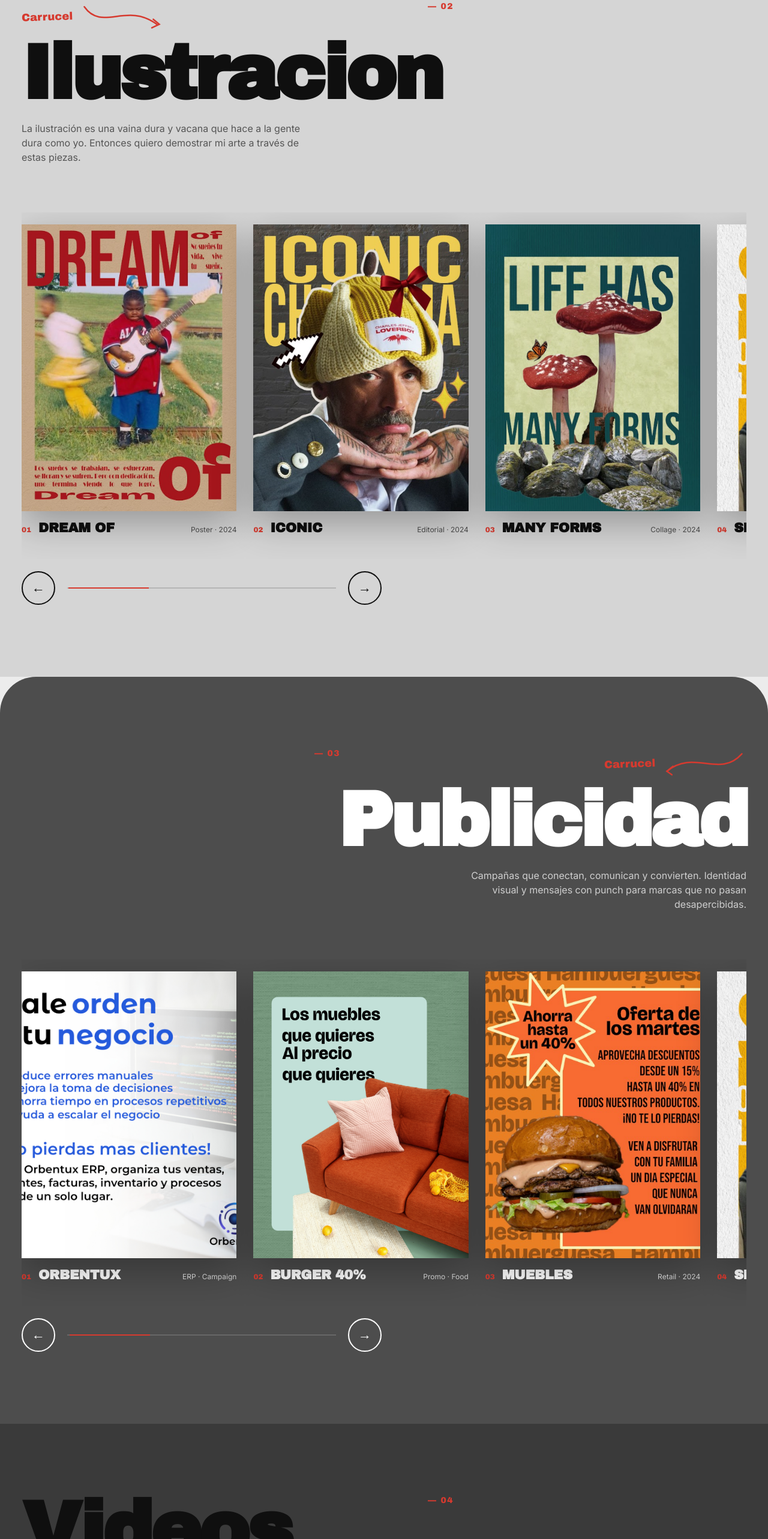
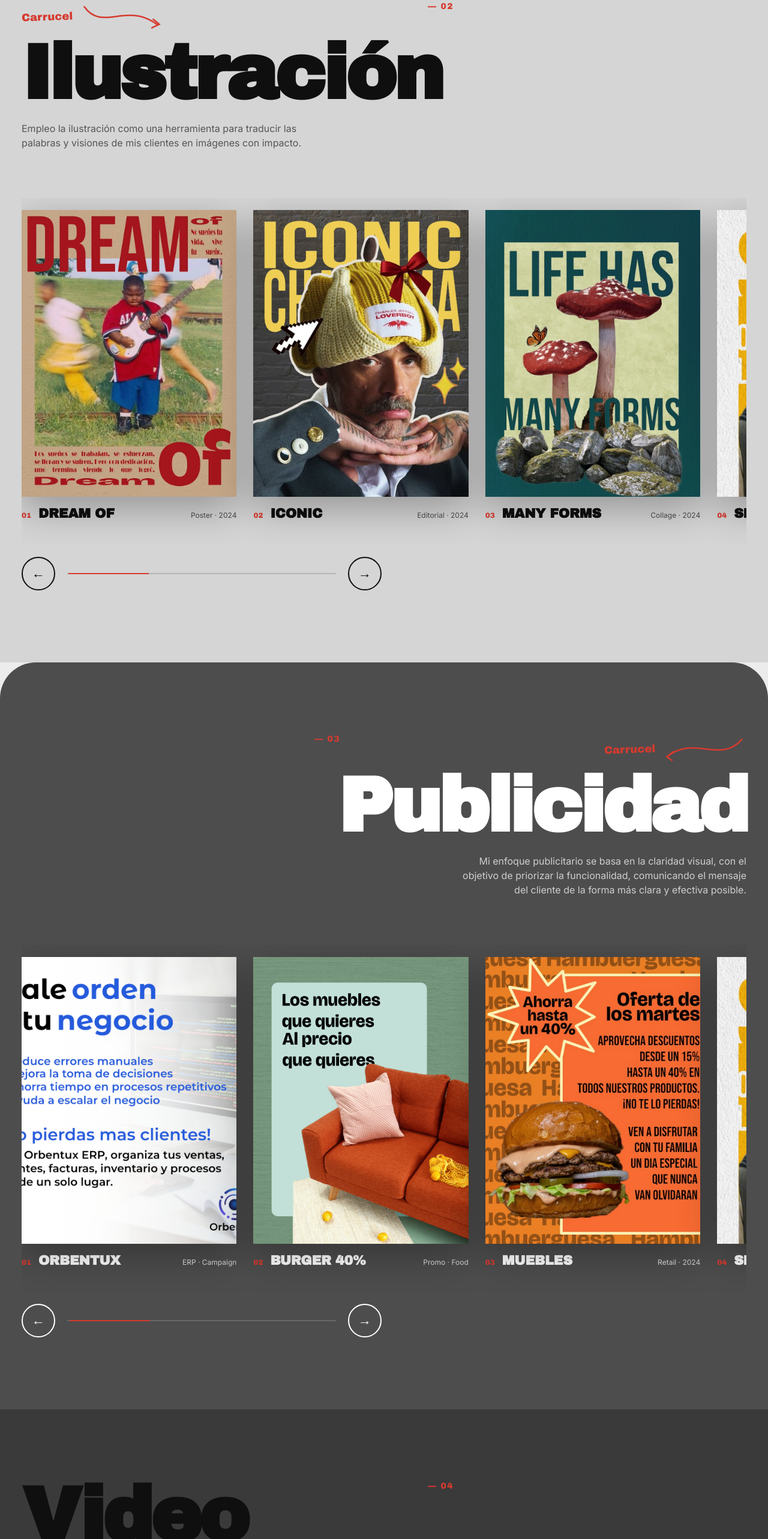
Before and after one commit to DavidASD04/Alan-web, a plain HTML site: page index.html in a window 1280 px wide. Shown: the part 917-3482 px from the top of the page at 60% size. Drawn offline with Linux system fonts and the light colour scheme.

Commit message:
Update index.html

```diff
--- a/index.html
+++ b/index.html
@@ -52,7 +52,7 @@
       <li><a href="#hero" data-num="01">Inicio</a></li>
       <li><a href="#ilustracion" data-num="02">Ilustración</a></li>
       <li><a href="#publicidad" data-num="03">Publicidad</a></li>
-      <li><a href="#videos" data-num="04">Videos</a></li>
+      <li><a href="#videos" data-num="04">Video</a></li>
       <li><a href="#contacto" data-num="05">Contacto</a></li>
     </ul>
     <div class="drawer-foot">
@@ -125,10 +125,10 @@
         <path d="M140 52 L155 45 L143 35"/>
       </svg>
     </div>
-    <h2 class="sec-title">Ilustracion</h2>
+    <h2 class="sec-title">Ilustración</h2>
     <p class="sec-desc">
-      La ilustración es una vaina dura y vacana que hace a la gente
-      dura como yo. Entonces quiero demostrar mi arte a través de estas piezas.
+      Empleo la ilustración como una herramienta para traducir
+      las palabras y visiones de mis clientes en imágenes con impacto.
     </p>
     <span class="sec-index">— 02</span>
   </div>
@@ -186,8 +186,9 @@
     </div>
     <h2 class="sec-title dark">Publicidad</h2>
     <p class="sec-desc dark">
-      Campañas que conectan, comunican y convierten. Identidad visual y
-      mensajes con punch para marcas que no pasan desapercibidas.
+      Mi enfoque publicitario se basa en la claridad visual, con el objetivo
+      de priorizar la funcionalidad, comunicando el mensaje del cliente
+      de la forma más clara y efectiva posible.
     </p>
     <span class="sec-index dark">— 03</span>
   </div>
@@ -230,10 +231,11 @@
 <!-- VIDEOS -->
 <section class="section videos-section" id="videos">
   <div class="sec-head">
-    <h2 class="sec-title">Videos</h2>
+    <h2 class="sec-title">Video</h2>
     <p class="sec-desc">
-      Motion, ritmo y atmósfera. Piezas audiovisuales que respiran,
-      cuentan y enamoran. Reproduce y disfruta.
+      Complemento mi trabajo creativo con edición de video y motion graphics
+      para aportar un valor diferencial a mis proyectos, garantizando
+      resultados más completos y profesionales.
     </p>
     <span class="sec-index">— 04</span>
   </div>
```
